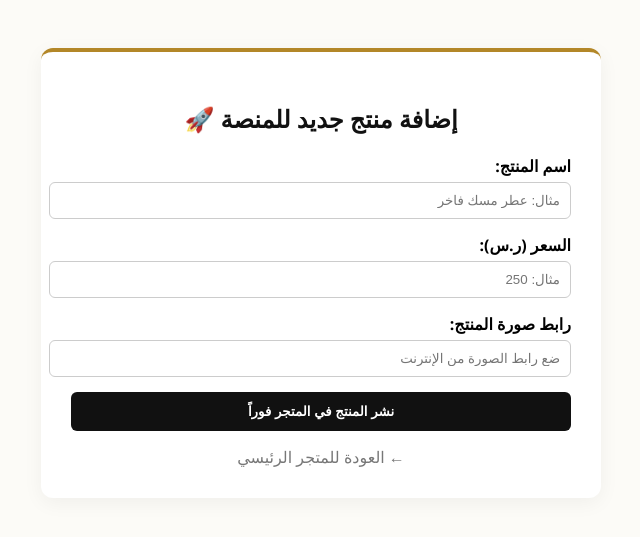
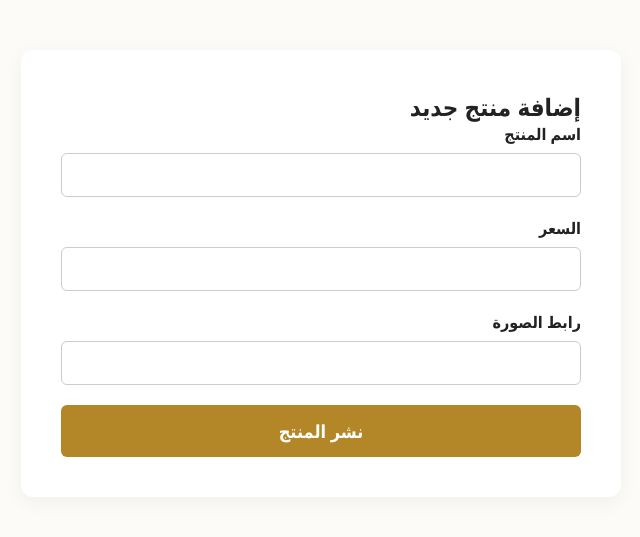
Before and after one commit to o7146377-sys/my-luxury-store, a FastAPI app: page /seller in a window 1280 px wide. Shown: the top 537 px of the page, without its empty margins (319-959 px from the left). Run offline with FastAPI, Linux system fonts and the light colour scheme.

Commit message:
Update seller.html

```diff
--- a/templates/seller.html
+++ b/templates/seller.html
@@ -3,58 +3,45 @@
 <head>
     <meta charset="UTF-8">
     <meta name="viewport" content="width=device-width, initial-scale=1.0">
-    <title>لوحة تحكم البائع | متجر الفخامة</title>
-    <style>
-        body {
-            font-family: 'Segoe UI', sans-serif;
-            background-color: #fcfbf7;
-            padding: 40px;
-        }
-        .form-container {
-            max-width: 500px;
-            margin: 0 auto;
-            background: white;
-            padding: 30px;
-            border-radius: 12px;
-            box-shadow: 0 5px 20px rgba(0,0,0,0.05);
-            border-top: 4px solid #b38728;
-        }
-        h2 { text-align: center; color: #111; margin-bottom: 20px; }
-        .form-group { margin-bottom: 15px; }
-        label { display: block; margin-bottom: 5px; font-weight: bold; }
-        input { width: 100%; padding: 10px; border: 1px solid #ccc; border-radius: 6px; }
-        button {
-            width: 100%; padding: 12px; background: #111; color: white;
-            border: none; border-radius: 6px; cursor: pointer; font-weight: bold;
-        }
-        button:hover { background: #b38728; }
-        .back-link { display: block; text-align: center; margin-top: 15px; color: #777; text-decoration: none; }
-    </style>
+    <title>لوحة البائع</title>
+
+    <link rel="stylesheet" href="/static/style.css">
 </head>
 <body>
 
-    <div class="form-container">
-        <h2>إضافة منتج جديد للمنصة 🚀</h2>
+<div class="checkout-container" style="margin-top:50px;">
+
+    <h2>إضافة منتج جديد</h2>
+
     <form id="add-product-form">
+
         <div class="form-group">
-                <label>اسم المنتج:</label>
-                <input type="text" id="p-name" required placeholder="مثال: عطر مسك فاخر">
+            <label>اسم المنتج</label>
+            <input type="text" id="p-name" required>
         </div>
+
         <div class="form-group">
-                <label>السعر (ر.س):</label>
-                <input type="number" id="p-price" required placeholder="مثال: 250">
+            <label>السعر</label>
+            <input type="number" id="p-price" required>
         </div>
+
         <div class="form-group">
-                <label>رابط صورة المنتج:</label>
-                <input type="url" id="p-img" required placeholder="ضع رابط الصورة من الإنترنت">
+            <label>رابط الصورة</label>
+            <input type="url" id="p-img" required>
         </div>
-            <button type="submit">نشر المنتج في المتجر فوراً</button>
+
+        <button type="submit" class="submit-order-btn">
+            نشر المنتج
+        </button>
+
     </form>
-        <a href="/" class="back-link">← العودة للمتجر الرئيسي</a>
+
 </div>
 
 <script>
-        document.getElementById('add-product-form').addEventListener('submit', async (e) => {
+const form = document.getElementById('add-product-form');
+
+form.addEventListener('submit', async (e) => {
     e.preventDefault();
 
     const name = document.getElementById('p-name').value;
@@ -63,17 +50,24 @@
 
     const response = await fetch('/api/products', {
         method: 'POST',
-                headers: { 'Content-Type': 'application/json' },
-                body: JSON.stringify({ name, price: parseInt(price), img })
+        headers: {
+            'Content-Type': 'application/json'
+        },
+        body: JSON.stringify({
+            name,
+            price: parseInt(price),
+            img
+        })
     });
 
     if (response.ok) {
-                alert("تم نشر منتجك بنجاح في المتجر العام! 🎉");
-                document.getElementById('add-product-form').reset();
+        alert('تم نشر المنتج بنجاح');
+        form.reset();
     } else {
-                alert("حدث خطأ أثناء النشر، تأكد من تشغيل السيرفر.");
+        alert('حدث خطأ أثناء النشر');
     }
 });
 </script>
+
 </body>
 </html>
```
Lines whose indentation alone changed are shown as unchanged.
